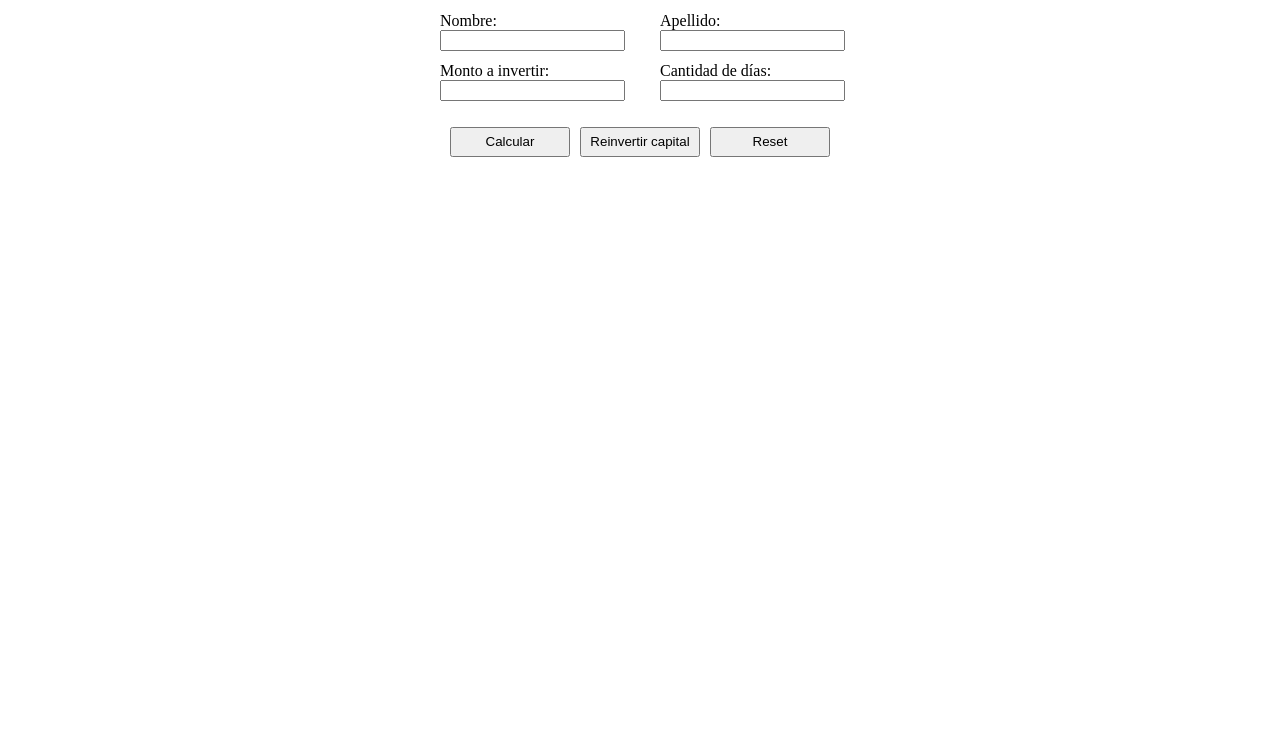
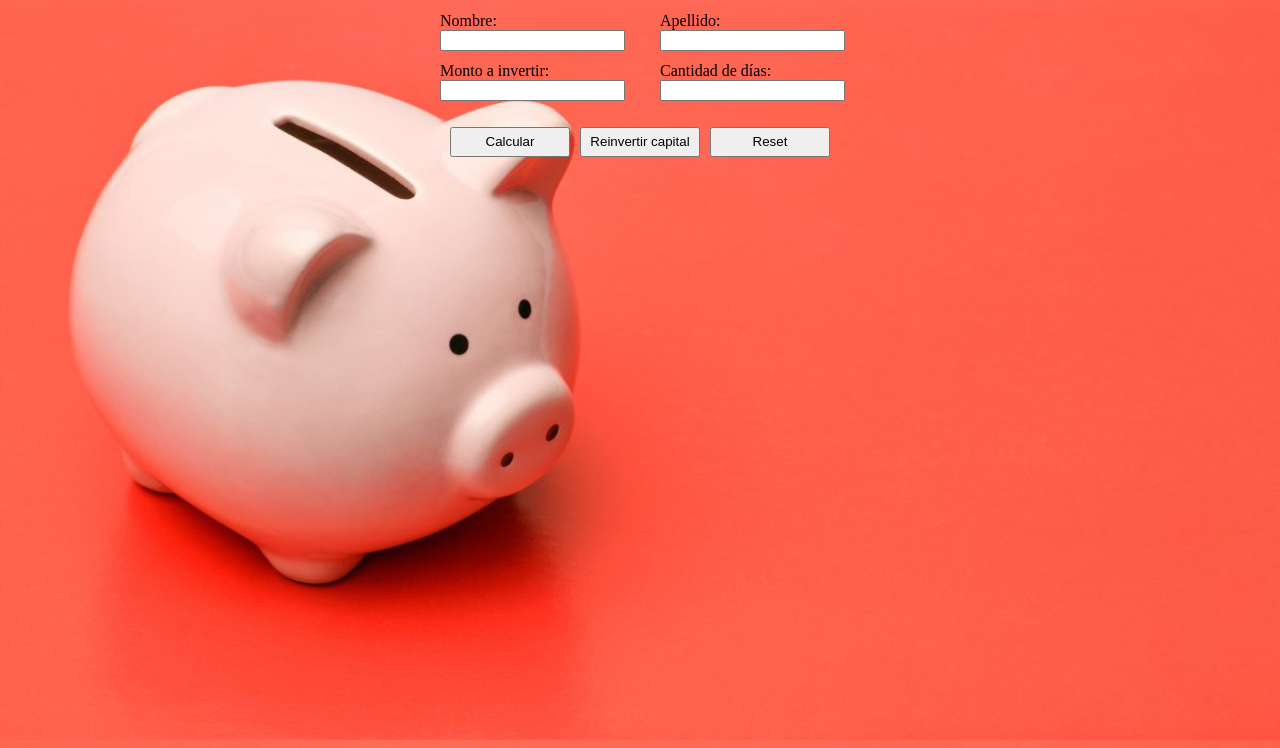
Before and after one commit to Lucas-Haspert/lab_comp_iii_tp1, a plain HTML site: page index.html in a window 1280 px wide. Shown: the part 73-821 px from the top of the page. Drawn offline with Linux system fonts and the light colour scheme.

Commit message:
Background image added, update reinvest button logic

```diff
--- a/js/main.js
+++ b/js/main.js
@@ -16,6 +16,8 @@ function calculateBtnOnPressed() {
 }
 
 function reinvestBtnOnPressed() {
+    calculateBtnOnPressed();
+
     let firstName = document.getElementById("firstName").value;
     let lastName = document.getElementById("lastName").value;
     let amountToInvest = document.getElementById("amountToInvest").value;
--- a/styles/styles.css
+++ b/styles/styles.css
@@ -13,6 +13,11 @@ body, html {
     margin-right: 0px;
     margin-bottom: 0px;
     margin-left: 0px;
+}
+
+html {
+    background: url(../images/pig_money.jpg) no-repeat center center fixed;
+    background-size: cover;
 }
 
 /* Fonts */
```
Also changed, not shown: images/pig_money.jpg (added).
